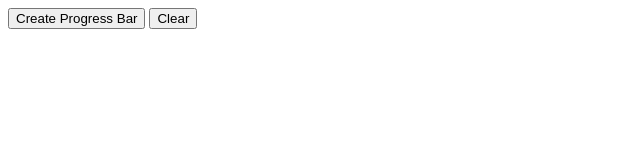
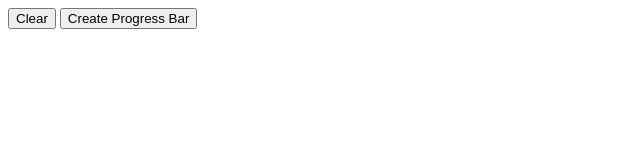
Before and after one commit to interdigitize/progress-bars, a plain HTML site: page index.html in a window 1280 px wide. Shown: the full height of the page, 0-640 px from the left. Drawn offline with nearby package versions, Linux system fonts and the light colour scheme.

Commit message:
Adds a container div

```diff
--- a/index.html
+++ b/index.html
@@ -6,9 +6,11 @@
     <link rel="stylesheet" href="styles.css">
   </head>
   <body>
-    <button class="progress-btn">Create Progress Bar</button>
-    <button class="clear-btn">Clear</button>
-    <div id="progress-bar-area"></div>
+    <div class='container'>
+      <button class="clear-btn btn">Clear</button>
+      <button class="progress-btn btn">Create Progress Bar</button>
+      <div id="progress-bar-area"></div>
+    </div>
     <script src="https://ajax.googleapis.com/ajax/libs/jquery/3.2.1/jquery.min.js"></script>
     <script src="progress.js"></script>
   </body>
```
